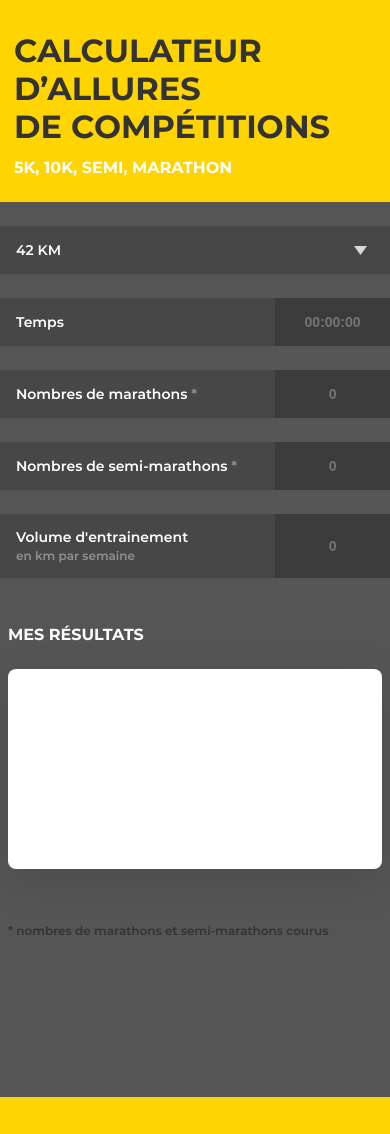
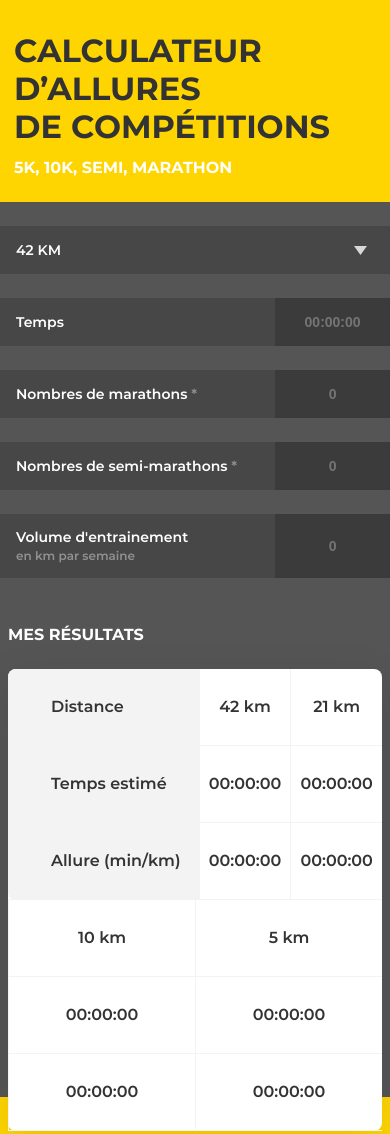
Before and after one commit to Jonqth/ra_calculator, a website: page index.html in a window 390 px wide. Shown: the top 1134 px of the page. Before the commit the page ends 1097 px from the top, so only its background shows below. Drawn offline with Linux system fonts and the light colour scheme.

Commit message:
Table: - Desktop / Tablet - TODO: Mobile

```diff
--- a/index.html
+++ b/index.html
@@ -84,6 +84,63 @@
     <div class="bottomside">
       <h3>Mes résultats</h3>
       <div class="results">
+        <div class="results__table flex flex-wrap">
+          <div class="column legend flex flex-auto flex-column">
+            <div class="cell first flex flex-column">
+              <span>Distance</span>
+            </div>
+            <div class="cell first flex flex-column">
+              <span>Temps estimé</span>
+            </div>
+            <div class="cell first flex flex-column">
+              <span>Allure (min/km)</span>
+            </div>
+          </div>
+          <div class="column flex flex-auto flex-column">
+            <div class="cell flex flex-column">
+              <span>42 km</span>
+            </div>
+            <div class="cell flex flex-column">
+              <span>00:00:00</span>
+            </div>
+            <div class="cell flex flex-column">
+              <span>00:00:00</span>
+            </div>
+          </div>
+          <div class="column flex flex-auto flex-column">
+            <div class="cell flex flex-column">
+              <span>21 km</span>
+            </div>
+            <div class="cell flex flex-column">
+              <span>00:00:00</span>
+            </div>
+            <div class="cell flex flex-column">
+              <span>00:00:00</span>
+            </div>
+          </div>
+          <div class="column flex flex-auto flex-column">
+            <div class="cell flex flex-column">
+              <span>10 km</span>
+            </div>
+            <div class="cell flex flex-column">
+              <span>00:00:00</span>
+            </div>
+            <div class="cell flex flex-column">
+              <span>00:00:00</span>
+            </div>
+          </div>
+          <div class="column flex flex-auto flex-column">
+            <div class="cell flex flex-column">
+              <span>5 km</span>
+            </div>
+            <div class="cell flex flex-column">
+              <span>00:00:00</span>
+            </div>
+            <div class="cell flex flex-column">
+              <span>00:00:00</span>
+            </div>
+          </div>
+        </div>
       </div>
       <em class="mention">
         * Nombres de marathons et semi-marathons courus
--- a/styles/_vars.scss
+++ b/styles/_vars.scss
@@ -18,6 +18,7 @@ $ra-darkgrey:           #333333;
 $ra-deepgrey:           #555555;
 $ra-lightergrey:        #474747;
 $ra-deepergrey:         #3B3B3B;
+$ra-offgrey:            #F3F3F3;
 $ra-yellow:             #FED500;
 
 
--- /dev/null
+++ b/styles/components/_table.scss
@@ -0,0 +1,26 @@
+/* TABLE */
+
+.column {
+    box-sizing: border-box;
+    border-left: 1px solid $ra-offgrey;
+}
+
+.cell {
+    align-items: center;
+    justify-content: center;
+    height: 76px;
+    width: 100%;
+    border-bottom: 1px solid $ra-offgrey;
+
+    &.first {
+        align-items: flex-start;
+        padding-left: 42px;
+    }
+
+    span {
+        font-family: 'Montserrat';
+        font-weight: 600;
+        color: $ra-darkgrey;
+        font-size: 16px;
+    }
+}
--- a/styles/main.scss
+++ b/styles/main.scss
@@ -11,6 +11,7 @@ Commons
 Components
 -------------- */
 @import './components/_field.scss';
+@import './components/_table.scss';
 
 /* -------------
 Pages
--- a/styles/pages/_home.scss
+++ b/styles/pages/_home.scss
@@ -109,9 +109,17 @@ Home page styles
       margin-top: 24px;
       background-color: $ra-white;
       border-radius: 8px;
-      height: 200px;
       background: #FFFFFF;
       box-shadow: 0 12px 44px 0 rgba(0,0,0,0.10);
+
+      .results__table {
+
+        .legend {
+          border-top-left-radius: 8px;
+          border-bottom-left-radius: 8px;
+          background-color: $ra-offgrey;
+        }
+      }
     }
   }
 }
```
Also changed, not shown: public/css/main.css.
